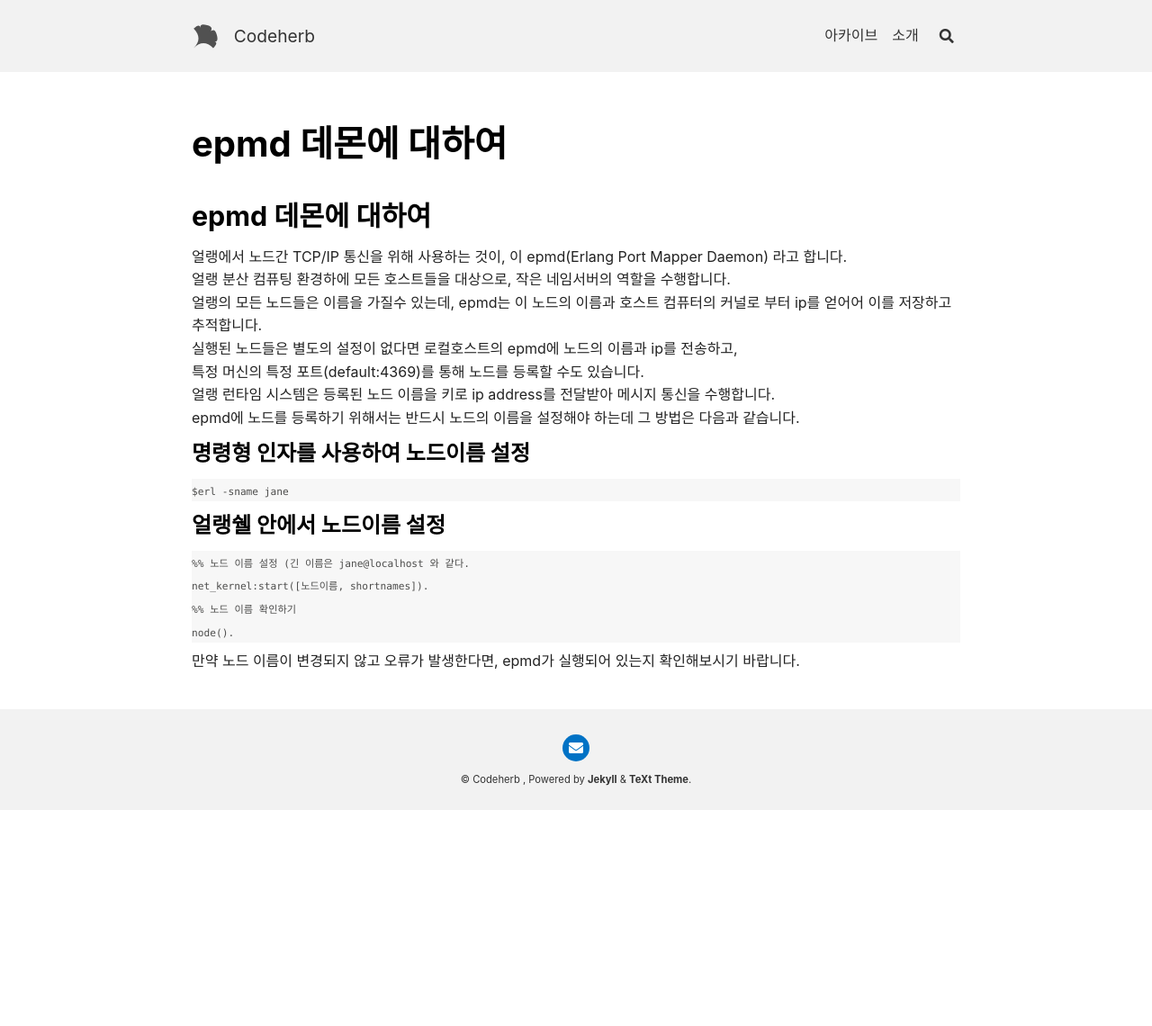
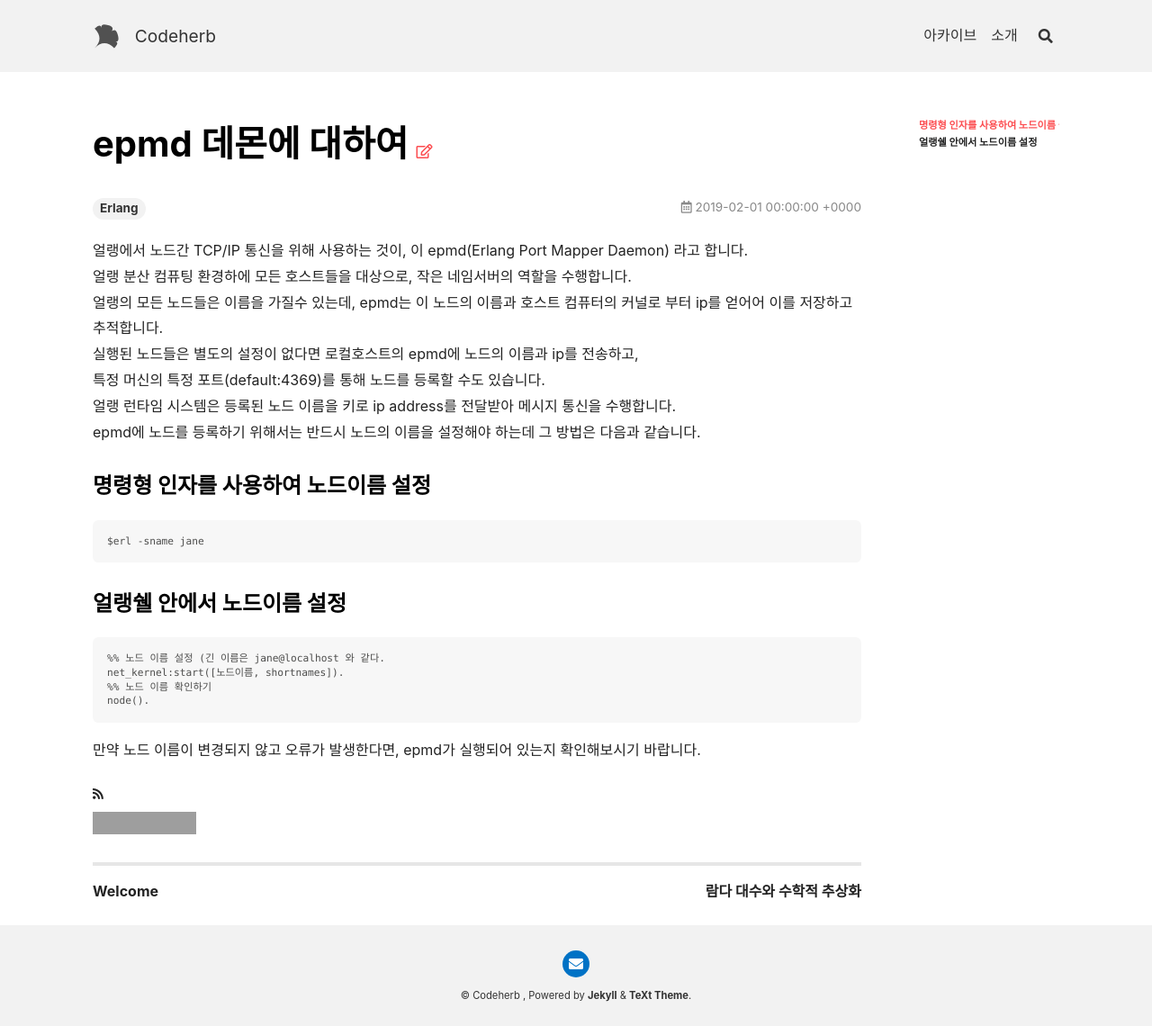
Before and after one commit to codeherb/codeherb.github.com, a Jekyll site: the page built from _posts/2019-02-01-erlang.md, in a window 1280 px wide. Shown: the whole page at 90% size. Built offline with Jekyll 4.4.1, drawn with Linux system fonts in a browser that asks for light colours; nearby versions of some CDN libraries; our own code applies the rules of GitHub Pages for plain Markdown files; before the commit the page ends 900 px from its top, so only the background shows below that; grey boxes are pictures that could not be loaded.

Commit message:
add post

```diff
--- a/fp/erlang.md
+++ b/_posts/2019-02-01-erlang.md
@@ -1,4 +1,8 @@
-## epmd 데몬에 대하여
+---
+title: epmd 데몬에 대하여
+tags: Erlang
+---
+
 얼랭에서 노드간 TCP/IP 통신을 위해 사용하는 것이, 이 epmd(Erlang Port Mapper Daemon) 라고 합니다.
 얼랭 분산 컴퓨팅 환경하에 모든 호스트들을 대상으로, 작은 네임서버의 역할을 수행합니다.
 얼랭의 모든 노드들은 이름을 가질수 있는데, epmd는 이 노드의 이름과 호스트 컴퓨터의 커널로 부터 ip를 얻어어 이를 저장하고 추적합니다.
--- /dev/null
+++ b/_posts/2019-02-02-lambda.md
@@ -0,0 +1,4 @@
+---
+title: 람다 대수와 수학적 추상화
+tags: FP
+---
```
